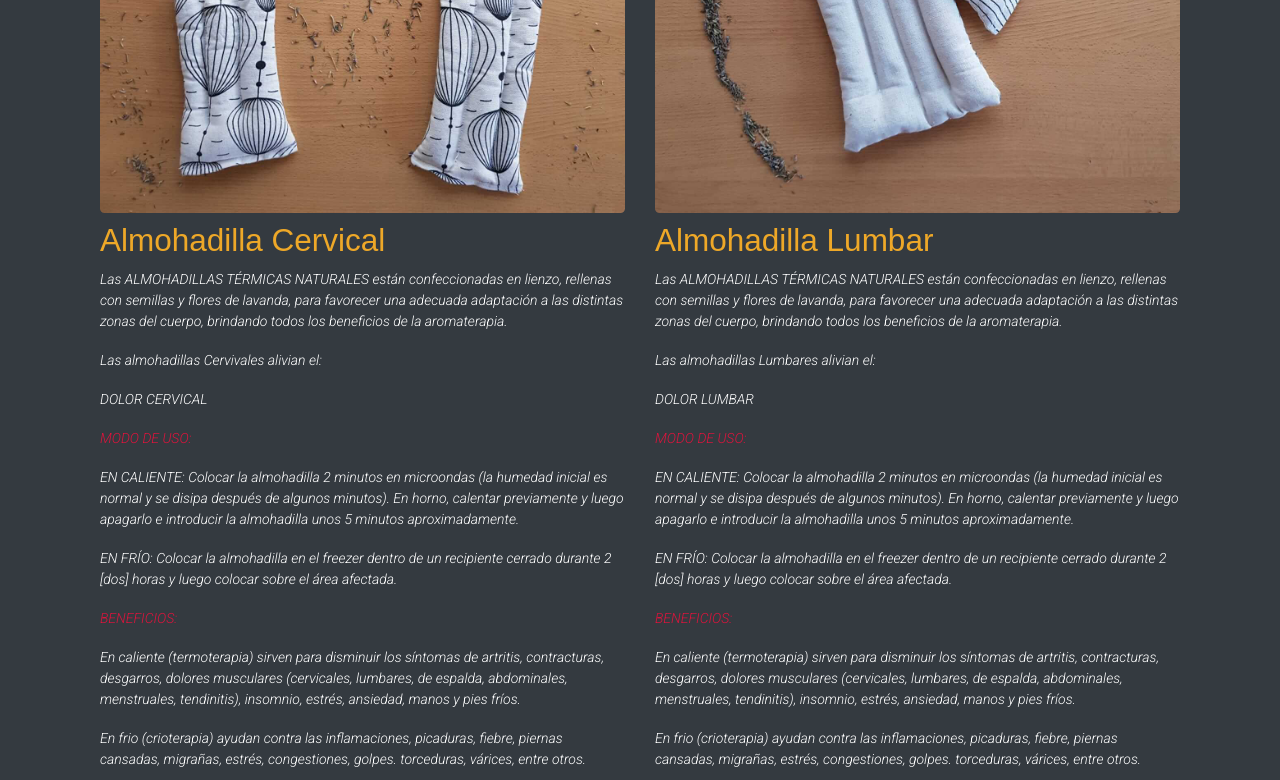
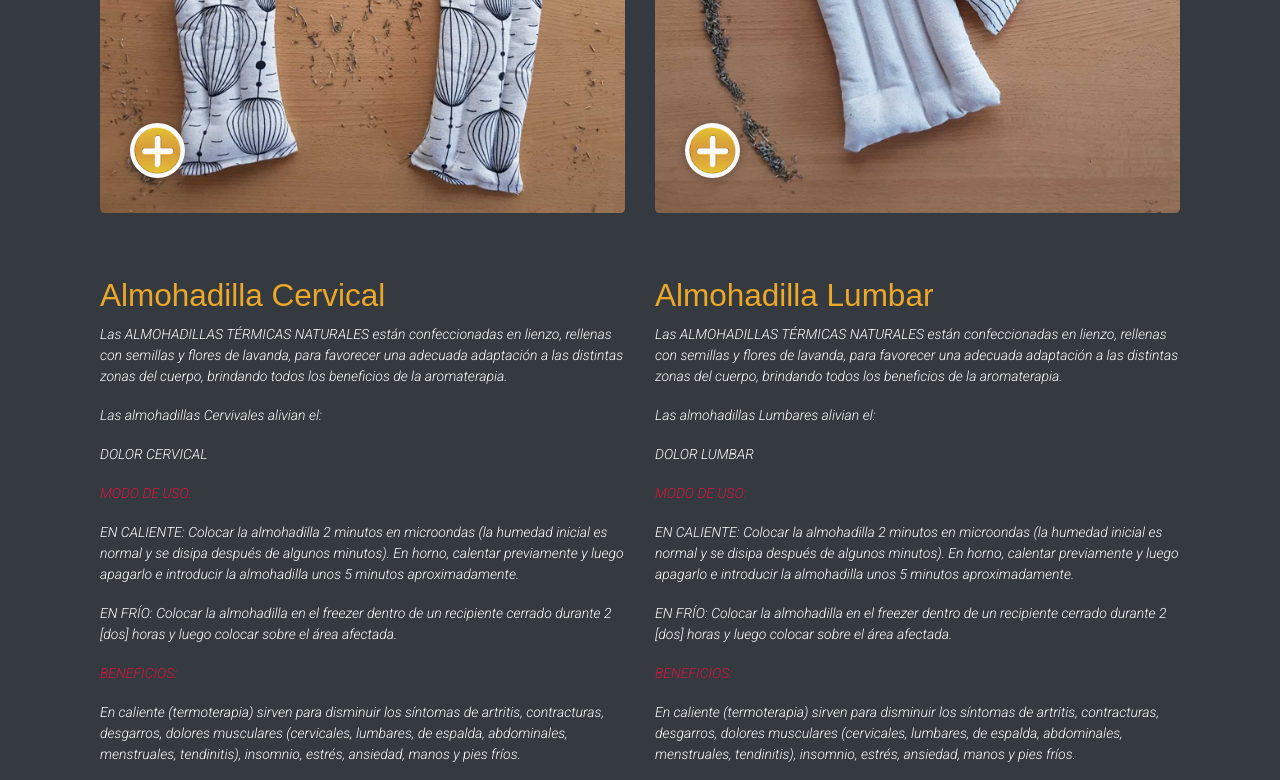
Before and after one commit to PuchikoNyu/dulcepuchiko, a website: page pages/productos.html in a window 1280 px wide. Shown: the part 860-1640 px from the top of the page. Drawn offline with nearby package versions, Linux system fonts and the light colour scheme; a web font is replaced by a local one.

Commit message:
boton de compra agregado (se dirige al 404.html)

```diff
--- a/pages/productos.html
+++ b/pages/productos.html
@@ -91,6 +91,9 @@
 				<div class="col-12 col-lg-6">
 					<img src="../media/almohadillaCervical.jpeg" alt="Almohadilla Cervical" id="almocervical"
 						class="image-fluid w-100 rounded" />
+					<div class="btn-compra filter-b">
+						<a href="404.html" target="_blank"><img src="../media/mas.png" alt="compra"></a>
+					</div>
 					<h3 class="mt-2 naranja">Almohadilla Cervical</h3>
 					<p>Las ALMOHADILLAS TÉRMICAS NATURALES están confeccionadas en lienzo, rellenas con semillas y
 						flores de
@@ -122,6 +125,9 @@
 				<div class="col-12 col-lg-6">
 					<img src="../media/almohadillaLumbar.jpeg" alt="Almohadilla Lumbar" id="almolumbar"
 						class="image-fluid w-100 rounded" />
+					<div class="btn-compra filter-b">
+						<a href="404.html" target="_blank"><img src="../media/mas.png" alt="compra"></a>
+					</div>
 					<h3 class="mt-2 naranja">Almohadilla Lumbar</h3>
 					<p>Las ALMOHADILLAS TÉRMICAS NATURALES están confeccionadas en lienzo, rellenas con semillas y
 						flores de
@@ -155,6 +161,9 @@
 				<div class="col-12 col-lg-6">
 					<img src="../media/fortalecedor.jpeg" alt="Shampoo sólido Fortalecedor" id="fortalecedor"
 						class="image-fluid w-100 rounded" />
+					<div class="btn-compra filter-b">
+						<a href="404.html" target="_blank"><img src="../media/mas.png" alt="compra"></a>
+					</div>
 					<h3 class="mt-2 naranja">Shampoo Sólido Fortalecedor</h3>
 					<p>COMPONENTES: Cocoil Isetionato de Sódio (tensioactivo natural derivado del coco), Aceite de coco,
 						enriquecido con Manteca de Karité.</p>
@@ -192,6 +201,9 @@
 				<div class="col-12 col-lg-6">
 					<img src="../media/equilibrado.jpeg" alt="Shampoo sólido Equilibrado" id="equilibrado"
 						class="image-fluid w-100 rounded" />
+					<div class="btn-compra filter-b">
+						<a href="404.html" target="_blank"><img src="../media/mas.png" alt="compra"></a>
+					</div>
 					<h3 class="mt-2 naranja">Shampoo Sólido Equilibrado</h3>
 					<p>COMPONENTES: Cocoil Isetionato de Sodio (tensioactivo natural derivado del coco), Aceite de coco,
 						Aceite de Argán, Aceite Esencial de Romero.</p>
@@ -231,6 +243,9 @@
 				<div class="col-12 col-lg-6">
 					<img src="../media/seco.jpg" alt="Shampoo sólido Cabello Seco" id="seco"
 						class="image-fluid w-100 rounded" />
+					<div class="btn-compra filter-b">
+						<a href="404.html" target="_blank"><img src="../media/mas.png" alt="compra"></a>
+					</div>
 					<h3 class="mt-2 naranja">Shampoo para Cabello Seco</h3>
 					<p>COMPONENTES: Cocoil Isetionato de Sodio (tensioactivo natural derivado del coco), Aceite de coco,
 						Aceite de Argán y Aceite Esencial de Lavanda.</p>
@@ -270,6 +285,9 @@
 				<div class="col-12 col-lg-6">
 					<img src="../media/graso.jpg" alt="Shampoo sólido Cabello Graso Anti Caspa" id="graso"
 						class="image-fluid w-100 rounded" />
+					<div class="btn-compra filter-b">
+						<a href="404.html" target="_blank"><img src="../media/mas.png" alt="compra"></a>
+					</div>
 					<h3 class="mt-2 naranja">Shampoo para Cabello Graso c/caspa</h3>
 					<p>COMPONENTES: Cocoil Isetionato de Sodio (tensioactivo natural derivado del coco), Aceite de coco,
 						enriquecido con aceite de ricino y aceite esencial de limòn. </p>
@@ -309,6 +327,9 @@
 				<div class="col-12 col-lg-6">
 					<img src="../media/acondicionador.jpg" alt="Acondicionador" id="acondicionador"
 						class="image-fluid w-100 rounded" />
+					<div class="btn-compra filter-b">
+						<a href="404.html" target="_blank"><img src="../media/mas.png" alt="compra"></a>
+					</div>
 					<h3 class="mt-2 naranja">Acondicionador</h3>
 					<p>COMPONENTES: BTMS, Manteca de cacao, enriquecido con aceite de coco y aceite de jojoba.</p>
 					<p>PRODUCTO APROBADO POR ANMAT</p>
@@ -343,6 +364,9 @@
 
 				<div class="col-12 col-lg-6">
 					<img src="../media/serum.png" alt="Serum Capilar" id="serum" class="image-fluid w-100 rounded" />
+					<div class="btn-compra filter-b">
+						<a href="404.html" target="_blank"><img src="../media/mas.png" alt="compra"></a>
+					</div>
 					<h3 class="mt-2 naranja">Serum Capilar</h3>
 					<p>COMPONENTES: Aceite de Argán, Aceite de Andiroba, Aceite Esencial de Neroli.</p>
 					<p>PRODUCTO APROBADO POR ANMAT</p>
--- a/scss/_clases.scss
+++ b/scss/_clases.scss
@@ -79,6 +79,22 @@
 	z-index: 100;
 }
 
+.btn-compra img{
+	display: inline-block;
+	position: relative;
+	width: 55px;
+	height: 55px;
+	line-height: 50px;
+	bottom: 90px;
+	left: 30px;
+	background: #fafafa;
+	border-radius: 50px;
+	text-align: center;
+	font-size: 30px;
+	box-shadow: 0px 1px 10px rgba(0, 0, 0, 0.315);
+	z-index: 100;
+}
+
 .filter-b img:hover {
     filter: brightness(1.2);
 }
```
Also changed, not shown: package.json (+9 -1 lines), css/style.css, media/mas.png (added).
